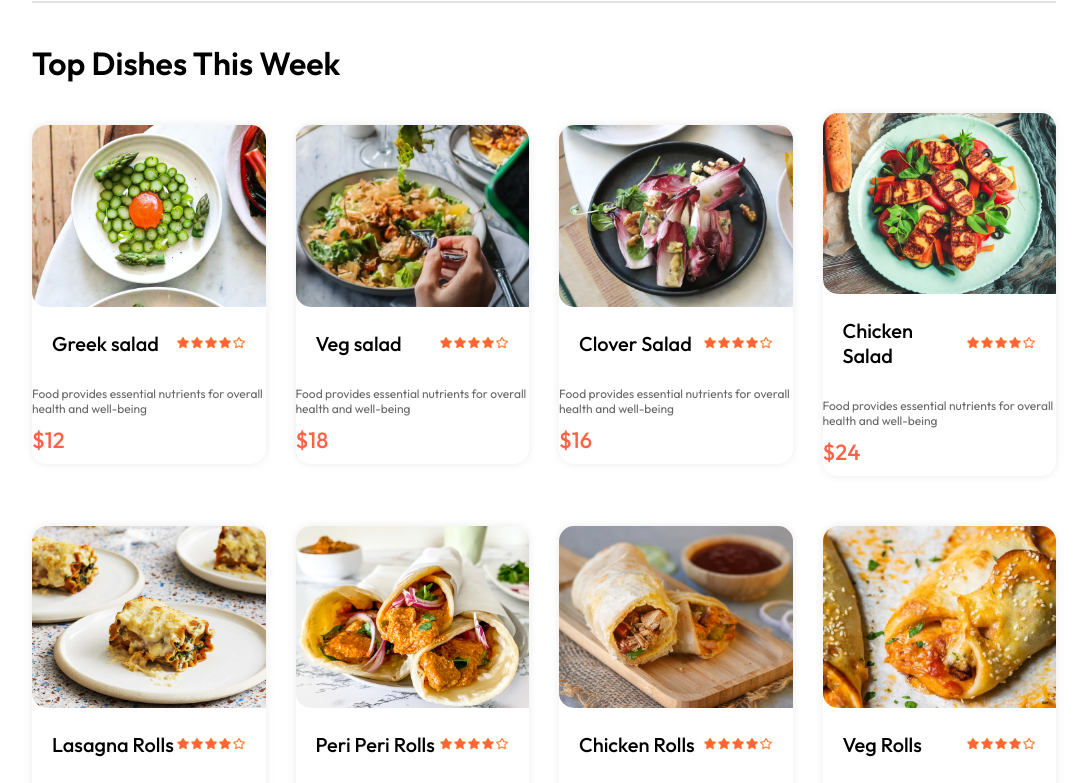
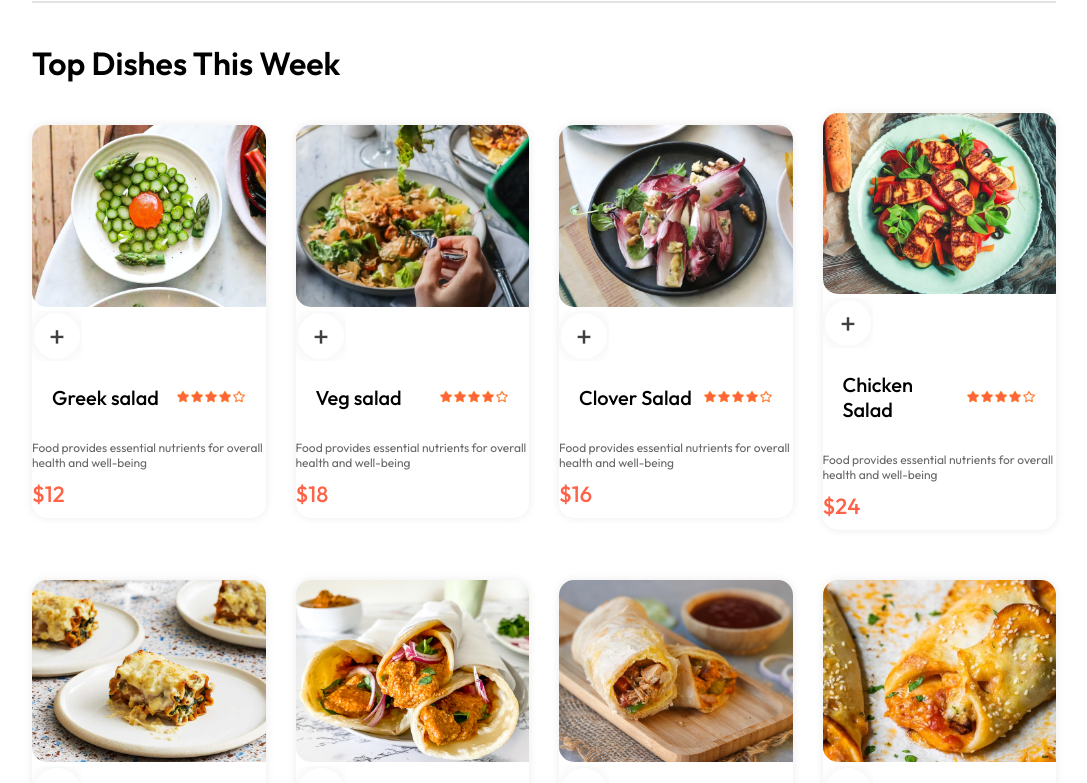
Before and after one commit to nooby6/food-del, a React (Vite) app in the folder frontend/: page / in a window 1280 px wide. Shown: the part 884-1667 px from the top of the page, without its empty margins (96-1183 px from the left). Built offline with nearby package versions, Linux system fonts and the light colour scheme.

Commit message:
feat(Fooditem): add item count state and conditional rendering for add icon

```diff
--- a/frontend/src/components/Fooditem/Fooditem.jsx
+++ b/frontend/src/components/Fooditem/Fooditem.jsx
@@ -3,10 +3,19 @@ import './Fooditem.css'
 import { assets } from '../../assets/assets'
 
 const Fooditem = ({id,name,price,description,image}) => {
+
+    const[itemCount, setItemCount] = React.useState(0);
+
   return (
     <div className='food-item'>
         <div className="food-item-container">
             <img className='food-item-image' src={image} alt="" />
+            { !itemCount
+                ?<img src={assets.add_icon_white} alt="Add Icon" />
+                :<div className='food-item-counter'>
+
+                </div>
+            }
         </div>
         <div className="food-item-info">
             <div className="food-item-name-rating">
```
